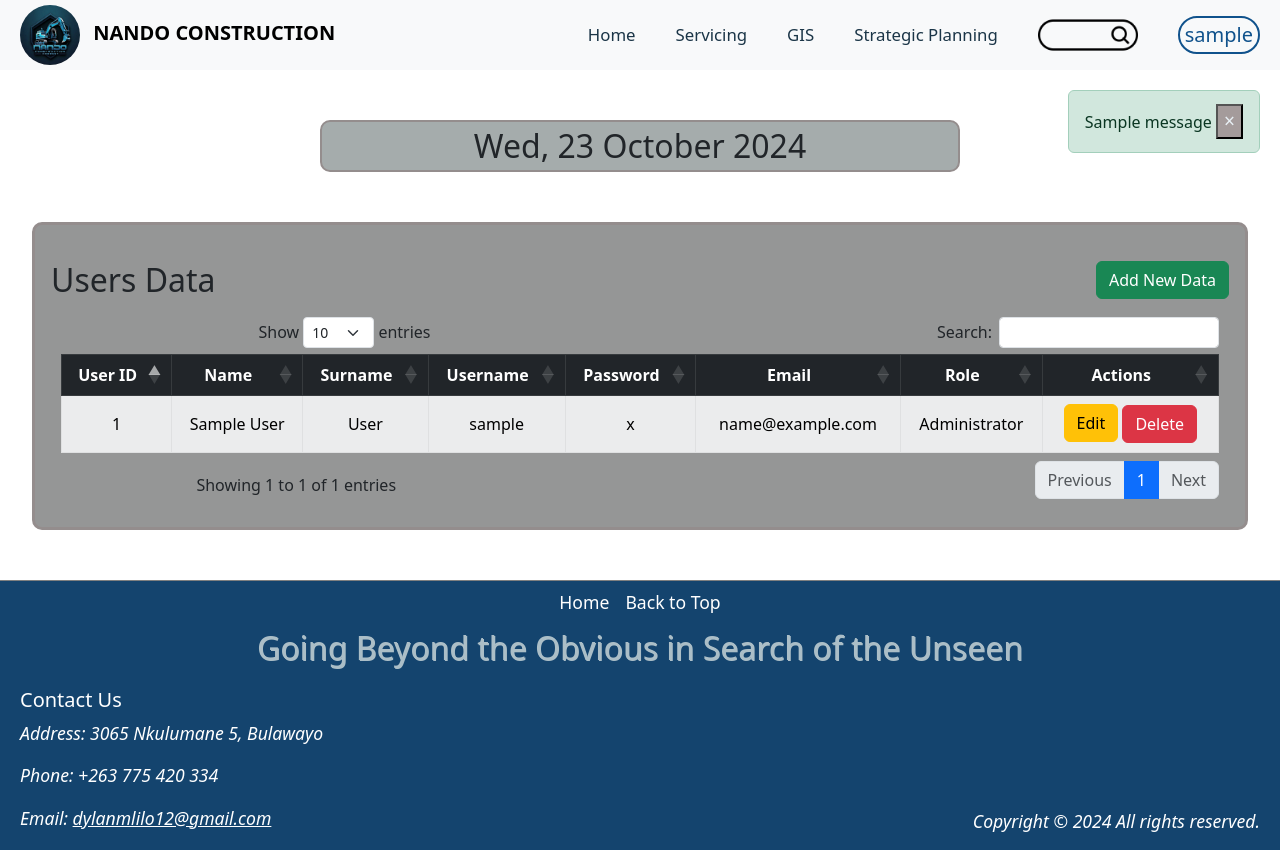
After one commit to dylanmlilo/alx-portfolio-project-management-dashboard, a Flask app: page /users_data in a window 1280 px wide. The commit adds this page. Run offline with Flask 3, Linux system fonts and the light colour scheme; a user stored in the database is signed in; tables that the repository leaves empty hold one stand-in row (values such as "Sample post"); one stand-in notice (Sample message) is shown; some libraries are stand-ins or nearby versions.

Commit message:
added crud operations for the user data page allowing the admin to manupulate data with flash messages popping up

```diff
--- a/app.py
+++ b/app.py
@@ -14,6 +14,7 @@ from routes.routes_gis_task import gis_task_bp
 from routes.routes_gis_resp_person import gis_resp_person_bp
 from routes.routes_APIs import api_bp
 from routes.routes_gis_output import gis_output_bp
+from routes.routes_users import users_bp
 import os
 from dotenv import load_dotenv
 
@@ -34,6 +35,7 @@ app.register_blueprint(landing_bp)
 app.register_blueprint(admin_dashboard_bp)
 app.register_blueprint(projects_bp)
 app.register_blueprint(api_bp)
+app.register_blueprint(users_bp)
 app.secret_key = os.getenv("SECRET_KEY")
 
 
--- a/routes/routes_strategic.py
+++ b/routes/routes_strategic.py
@@ -118,7 +118,6 @@ def insert_strategic_data():
                                      actual_hours=actual_hours)
             session.add(new_task)
             session.commit()
-            flash('Data inserted successfully')
             return redirect(url_for('strategic.strategic_planning_data'))
 
         except Exception as e:
@@ -178,7 +177,6 @@ def update_strategic_data(strategic_data_id):
                     task.actual_hours = None
 
                 session.commit()
-                flash('Data updated successfully')
                 return redirect(url_for('strategic.strategic_planning_data'))
 
         except Exception as e:
--- /dev/null
+++ b/routes/routes_users.py
@@ -0,0 +1,165 @@
+from flask import (
+    Blueprint, render_template, request,
+    redirect, url_for, jsonify, flash
+    )
+from flask_login import login_required
+from models.users import Users
+from models.plot_functions import today_date
+from models.engine.database import session
+from models.decorators import required_roles
+
+
+users_bp = Blueprint('users', __name__)
+
+
+@users_bp.route("/users_data", strict_slashes = False)
+@login_required
+@required_roles('admin')
+def users():
+    """
+    Displays a list of all users in the database.
+
+    This view function renders the users_data.html template with the list of all
+    users in the database. The list is ordered by the user's name.
+
+    Args:
+        None
+
+    Returns:
+        flask.Response: A rendered template with the list of all users in the
+        database.
+    """
+
+    todays_date = today_date()
+    users_data = Users.user_data_to_dict_list()
+    return render_template("users_data.html", users_data=users_data,
+                           today_date=todays_date)
+
+
+@users_bp.route("/insert_user_data", strict_slashes=False, methods=["POST", "GET"])
+@login_required
+@required_roles('admin')
+def insert_user_data():
+    if request.method == "POST":
+        try:
+            name = request.form.get('name')
+            surname = request.form.get('surname')
+            username = request.form.get('username')
+            password = request.form.get('password')
+            email = request.form.get('email')
+            role = request.form.get('role')
+
+            existing_username = session.query(Users).filter_by(username=username).first()
+            if existing_username:
+                flash('Username already exists', 'error')
+                return redirect(url_for('users.users'))
+
+            existing_email = session.query(Users).filter_by(email=email).first()
+            if existing_email:
+                flash('Email already exists', 'error')
+                return redirect(url_for('users.users'))
+
+            new_user = Users(name, surname, username, password, email, role)
+            session.add(new_user)
+            session.commit()
+            flash('User added successfully!', 'success')
+            return redirect(url_for('users.users'))
+
+        except Exception as e:
+            session.rollback()
+            flash('An error occurred: {}'.format(str(e)), 'error')
+            return redirect(url_for('users.users'))
+        finally:
+            session.close()
+
+
+
+@users_bp.route("/update_user_data/<int:user_data_id>", strict_slashes=False, methods=["POST"])
+@login_required
+@required_roles('admin')
+def update_user_data(user_data_id):
+    """
+    Update user data.
+
+    Args:
+        user_data_id (int): The id of the user to update.
+
+    Returns:
+        A redirect to the users page if the update is successful, a 400 error with
+        an error message if the update fails, or a 404 error if the user is not found.
+    """
+    if request.method == "POST":
+        user = session.query(Users).filter_by(id=user_data_id).first()
+        if user:
+            try:
+                name = request.form.get('name')
+                surname = request.form.get('surname')
+                new_username = request.form.get('username')
+                password = request.form.get('password')
+                email = request.form.get('email')
+                role = request.form.get('role')
+
+                existing_username = session.query(Users).filter_by(username=new_username).filter(Users.id != user_data_id).first()
+                if existing_username:
+                    flash('Username already exists', 'error')
+                    return redirect(url_for('users.users'))
+
+                existing_email = session.query(Users).filter_by(email=email).filter(Users.id != user_data_id).first()
+                if existing_email:
+                    flash('Email already exists', 'error')
+                    return redirect(url_for('users.users'))
+
+                user.name = name
+                user.surname = surname
+                user.username = new_username
+                user.password = password
+                user.email = email
+                user.role = role
+
+                session.commit()
+                flash('User data updated successfully!', 'success')
+                return redirect(url_for('users.users'))
+
+            except Exception as e:
+                session.rollback()
+                flash(f'An error occurred: {str(e)}', 'error')
+                return redirect(url_for('users.edit_user', user_data_id=user_data_id))
+
+            finally:
+                session.close()
+        else:
+            flash('User not found.', 'error')
+            return redirect(url_for('users.users'))
+
+
+
+@users_bp.route("/delete_user_data/<int:user_data_id>")
+@login_required
+@required_roles('admin')
+def delete_user_data(user_data_id):
+    """
+    Deletes a user from the database.
+
+    Args:
+        user_data_id (int): The ID of the user to delete.
+
+    Returns:
+        A redirect to the users page if the user is successfully deleted,
+        or a 404 error with an error message if the user is not found.
+    """
+    user = session.query(Users).filter_by(id=user_data_id).first()
+    if user:
+        try:
+            session.delete(user)
+            session.commit()
+            flash('User deleted successfully!', 'success')
+            return redirect(url_for('users.users'))
+        except Exception as e:
+            session.rollback()
+            flash(f'An error occurred while deleting the user: {str(e)}', 'error')
+            return redirect(url_for('users.users'))
+        finally:
+            session.close()
+    else:
+        flash('User not found....', 'error')
+        return redirect(url_for('users.users'))
--- a/static/styles/containers.css
+++ b/static/styles/containers.css
@@ -294,3 +294,37 @@ h3 {
   .right-aligned-text {
     text-align: right;
   }
+
+
+  /* Custom styles for the close button */
+.close {
+    margin: 5px auto;
+    font-size: 1.2rem;
+    color: #e8f0f5;
+    background-color: #a49b9b;
+    transition: opacity 0.3s ease;
+}
+
+.close:hover {
+    opacity: 1;
+    color: #716768;
+}
+
+/* Additional styles for the alert container */
+.alert-container {
+    position: fixed;
+    top: 90px;
+    right: 20px;
+    z-index: 1050;
+    margin: 0;
+}
+
+.alert-container .alert-error {
+    background-color: #f8848e;
+    border-radius: 7px;
+}
+
+/* padding for the alert */
+.alert-container .alert {
+    padding: 0.5rem 1rem;
+}
--- a/static/styles/footer.css
+++ b/static/styles/footer.css
@@ -14,9 +14,9 @@ footer .nav-link {
 }
 
 .vision {
-    font-size: 1.7rem;
-    color: grey;
-    text-shadow: 1px 1px 0px rgb(148, 141, 141);
+    font-size: 2rem;
+    color: rgb(171, 190, 199);
+    text-shadow: 1px 1px 0px rgb(171, 190, 199);
 }
 
 .copyright {
--- /dev/null
+++ b/templates/add_users_data_modal.html
@@ -0,0 +1,51 @@
+{% block content %}
+<div id="myUsersDataModal" class="modal fade" role="dialog">
+    <div class="modal-dialog">
+        <div class="modal-content">
+            <div class="modal-header">
+                <h4 class="modal-title">Add New Data</h4>
+            </div>
+            <div class="modal-body">
+                <form action="{{ url_for('users.insert_user_data') }}" method="post">
+                    <div class="form-group">
+                        <label> Name <span style="color: red;">*</span></label>
+                        <input type="text" class="form-control" name="name" required>
+                    </div>
+                    <div class="form-group">
+                        <label> Surname <span style="color: red;">*</span></label>
+                        <input type="text" class="form-control" name="surname" required>
+                    </div>
+                    <div class="form-group">
+                        <label>Username <span style="color: red;">*</span></label>
+                        <input type="text" class="form-control" name="username" required>
+                    </div>
+                    <div class="form-group">
+                        <label> Password <span style="color: red;">*</span></label>
+                        <input type="text" class="form-control" name="password" required>
+                    </div>
+                    <div class="form-group">
+                        <label> Email <span style="color: red;">*</span></label>
+                        <input type="text" class="form-control" name="email" required>
+                    </div>
+                    <div class="form-group">
+                        <label> Role <span style="color: red;">*</span></label>
+                        <select class="form-control form-select" name="role" required>
+                            <option value="admin">Administrator</option>
+                            <option value="admin_projects">Admin Projects</option>
+                            <option value="admin_gis">Admin GIS</option>
+                            <option value="admin_strats">Admin Strategic Planning</option>
+                            <option value="user">User</option>
+                        </select>
+                    </div>
+                    <div class="form-group">
+                        <button class="btn btn-primary left-aligned-button" style="float: left;" type="submit">Submit</button>
+                    </div>
+                </form>
+            </div>
+            <div class="modal-footer">
+                <button type="button" class="btn btn-secondary" data-dismiss="modal">Close</button>
+            </div>
+        </div>
+    </div>
+</div>
+{% endblock %}
--- /dev/null
+++ b/templates/update_users_data_modal.html
@@ -0,0 +1,60 @@
+{% block content %}
+<!-- Update Users Modal -->
+<div class="modal fade" id="updateUsersDataModal{{ user.id }}" tabindex="-1" role="dialog" aria-labelledby="updateUsersDataModalLabel" aria-hidden="true">
+    <div class="modal-dialog" role="document">
+      <div class="modal-content">
+        <div class="modal-header">
+          <h5 class="modal-title" id="updateUsersDataModalLabel">Edit Form</h5>
+        </div>
+        <div class="modal-body">
+          <form action="{{ url_for('users.update_user_data', user_data_id=user.id) }}" method="post">
+            <div class="form-group">
+                <label> Name <span style="color: red;">*</span></label>
+                <input type="text" class="form-control" name="name" value="{{user.name}}" required>
+            </div>
+            <div class="form-group">
+                <label> Surname <span style="color: red;">*</span></label>
+                <input type="text" class="form-control" name="surname" value="{{user.surname}}" required>
+            </div>
+            <div class="form-group">
+                <label>Username <span style="color: red;">*</span></label>
+                <input type="text" class="form-control" name="username" value="{{user.username}}" required>
+            </div>
+            <div class="form-group">
+                <label> Password <span style="color: red;">*</span></label>
+                <input type="text" class="form-control" name="password" value="{{user.password}}" required>
+            </div>
+            <div class="form-group">
+                <label> Email <span style="color: red;">*</span></label>
+                <input type="text" class="form-control" name="email" value="{{user.email}}" required>
+            </div>
+            <div class="form-group">
+                <label> Role <span style="color: red;">*</span></label>
+                <select class="form-control form-select" name="role" required>
+                    {% set role_options = {
+                        'admin': 'Administrator',
+                        'admin_projects': 'Admin Projects',
+                        'admin_gis': 'Admin GIS',
+                        'admin_struts': 'Admin Strategic Planning',
+                        'user': 'User'
+                    } %}
+
+                    {% for role_value, role_display in role_options.items() %}
+                        <option value="{{ role_value }}" {% if user.role == role_value %}selected{% endif %}>
+                            {{ role_display }}
+                        </option>
+                    {% endfor %}
+                </select>
+            </div>
+            <div class="form-group">
+                <button class="btn btn-primary left-aligned-button" style="float: left;" type="submit">Submit</button>
+            </div>
+          </form>
+          </div>
+          <div class="modal-footer">
+            <button type="button" class="btn btn-secondary" data-dismiss="modal">Close</button>
+          </div>
+      </div>
+    </div>
+</div>
+{% endblock %}
--- /dev/null
+++ b/templates/users_data.html
@@ -0,0 +1,92 @@
+{% extends 'index.html' %}
+
+{% block content %}
+<p class="card-text date">{{ today_date }}</p>
+<div class="stats_data_container">
+    <div class="row">
+        <div class="col md-12">
+            <div class="jumbotron data_container p-3">
+                <h2 class="left-aligned-text">Users Data
+                    <button type="button" class="btn btn-success float-right" data-toggle="modal" data-target="#myUsersDataModal">Add New Data</button>
+                </h2>
+                {% with messages = get_flashed_messages(with_categories=true) %}
+                {% if messages %}
+                  <div class="alert-container">
+                    {% for category, message in messages %}
+                      <div class="alert alert-{{ category }} alert-dismissible fade show" role="alert">
+                        {{ message }}
+                        <button type="button" class="close" data-dismiss="alert" aria-label="Close">
+                          <span aria-hidden="true">&times;</span>
+                        </button>
+                      </div>
+                    {% endfor %}
+                  </div>
+                {% endif %}
+              {% endwith %}
+                <div class="table-responsive">
+                    <table id="user_data_table" class="table table-hover table-bordered table-striped">
+                        <thead>
+                        <tr class="table-dark">
+                            <th>User ID</th>
+                            <th>Name</th>
+                            <th>Surname</th>
+                            <th>Username</th>
+                            <th>Password</th>
+                            <th>Email</th>
+                            <th>Role</th>
+                            <th>Actions</th>
+                        </tr>
+                        </thead>
+
+                        <tbody>
+                        {% for user in users_data %}
+                        <tr class="table-light">
+                            <td>{{ user.id or '' }}</td>
+                            <td>{{ user.name or '' }}</td>
+                            <td>{{ user.surname or '' }}</td>
+                            <td>{{ user.username or '' }}</td>
+                            <td>{{ user.password or '' }}</td>
+                            <td>{{ user.email or '' }}</td>
+                            {% set role_options = {
+                                'admin': 'Administrator',
+                                'admin_projects': 'Admin Projects',
+                                'admin_gis': 'Admin GIS',
+                                'admin_struts': 'Admin Strategic Planning',
+                                'user': 'User'
+                            } %}
+                            <td>{{ role_options.get(user.role, user.role) or '' }}</td>
+                            <td>
+                                <a href="/update_user_data/{{ user.id }}" class="btn btn-warning btn-xs update-btn" data-toggle="modal" data-target="#updateUsersDataModal{{ user.id }}">Edit</a>
+                                <a href="/delete_user_data/{{ user.id }}" class="btn btn-danger btn-xs" onclick="return confirm('Are you sure you want to delete this record?')">Delete</a>
+                            </td>
+                        </tr>
+                        {% include "add_users_data_modal.html" %}
+                        {% include "update_users_data_modal.html" %}
+                        {% endfor %}
+                    </tbody>
+                    </table>
+                </div>
+            </div>
+        </div>
+    </div>
+</div>
+<script src="https://cdn.plot.ly/plotly-latest.min.js"></script>
+<script src="https://code.jquery.com/jquery-3.5.1.slim.min.js"></script>
+<script src="https://cdnjs.cloudflare.com/ajax/libs/twitter-bootstrap/5.3.0/js/bootstrap.bundle.min.js"></script>
+<script src="https://cdn.datatables.net/2.0.8/js/dataTables.js"></script>
+<script src="https://cdn.datatables.net/2.0.8/js/dataTables.bootstrap5.js"></script>
+<script src="https://cdn.datatables.net/inline-rows/2.0.8/inline-rows.js"></script>
+<script>
+  $(document).ready(function() {
+      $('#user_data_table').DataTable({
+          // "paging": true, // Disable pagination for inline editing
+          "ordering": true, // Disable sorting for inline editing
+          // "info": false, // Disable info display for inline editing
+          // "scrollY": '50vh', // Set a fixed height for vertical scrolling
+          // "scrollCollapse": true, // Enable scrolling
+          // "scrollX": true, // Enable horizontal scrolling
+          // "autoWidth": false // Disable automatic column width calculation
+      });
+  });
+</script>
+{% endblock%}
```
Also changed, not shown: models/base.py (+27 -0 lines), models/projects.py (+28 -33 lines), models/strategic.py (+5 -17 lines), models/users.py (+13 -2 lines).
